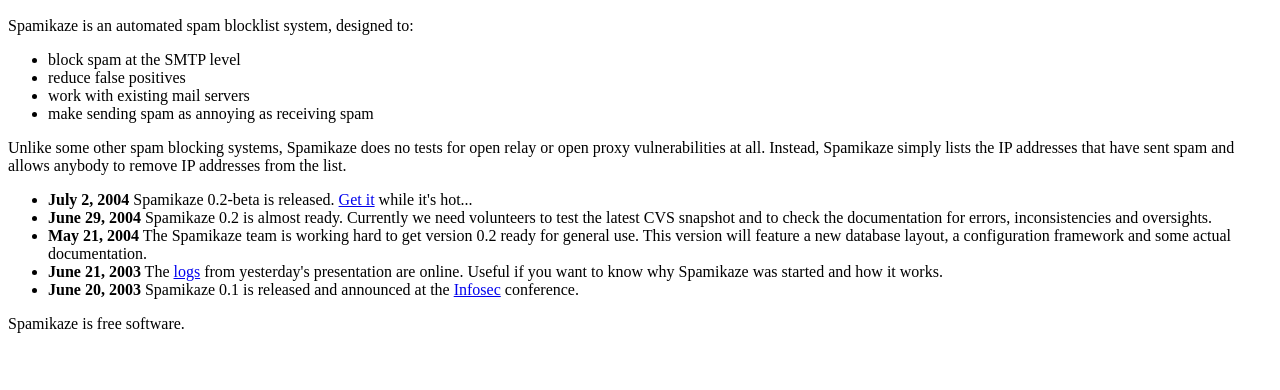
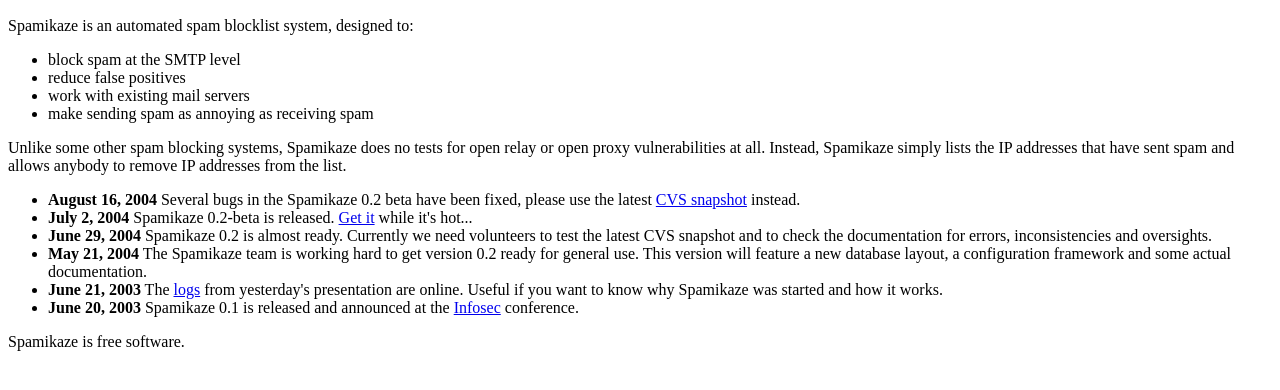
Before and after one commit to rikvanriel/spamikaze, a PHP site: page / in a window 1280 px wide. Shown: the part 151-541 px from the top of the page. Run offline with PHP 8.4, Linux system fonts and the light colour scheme.

Commit message:
please use the cvs snapshot, we fixed bugs since spamikaze 0.2 beta

```diff
--- a/html/index.php
+++ b/html/index.php
@@ -23,6 +23,9 @@
 IP addresses from the list.
 
 <ul>
+<li><b>August 16, 2004</b> Several bugs in the Spamikaze 0.2 beta have
+been fixed, please use the latest
+<a href="ftp://ftp.nl.linux.org/pub/spamikaze/">CVS snapshot</a> instead.
 <li><b>July 2, 2004</b> Spamikaze 0.2-beta is released.
 <a href="ftp://ftp.nl.linux.org/pub/spamikaze/spamikaze-0.2-beta.tar.gz">Get
 it</a> while it's hot...
```
